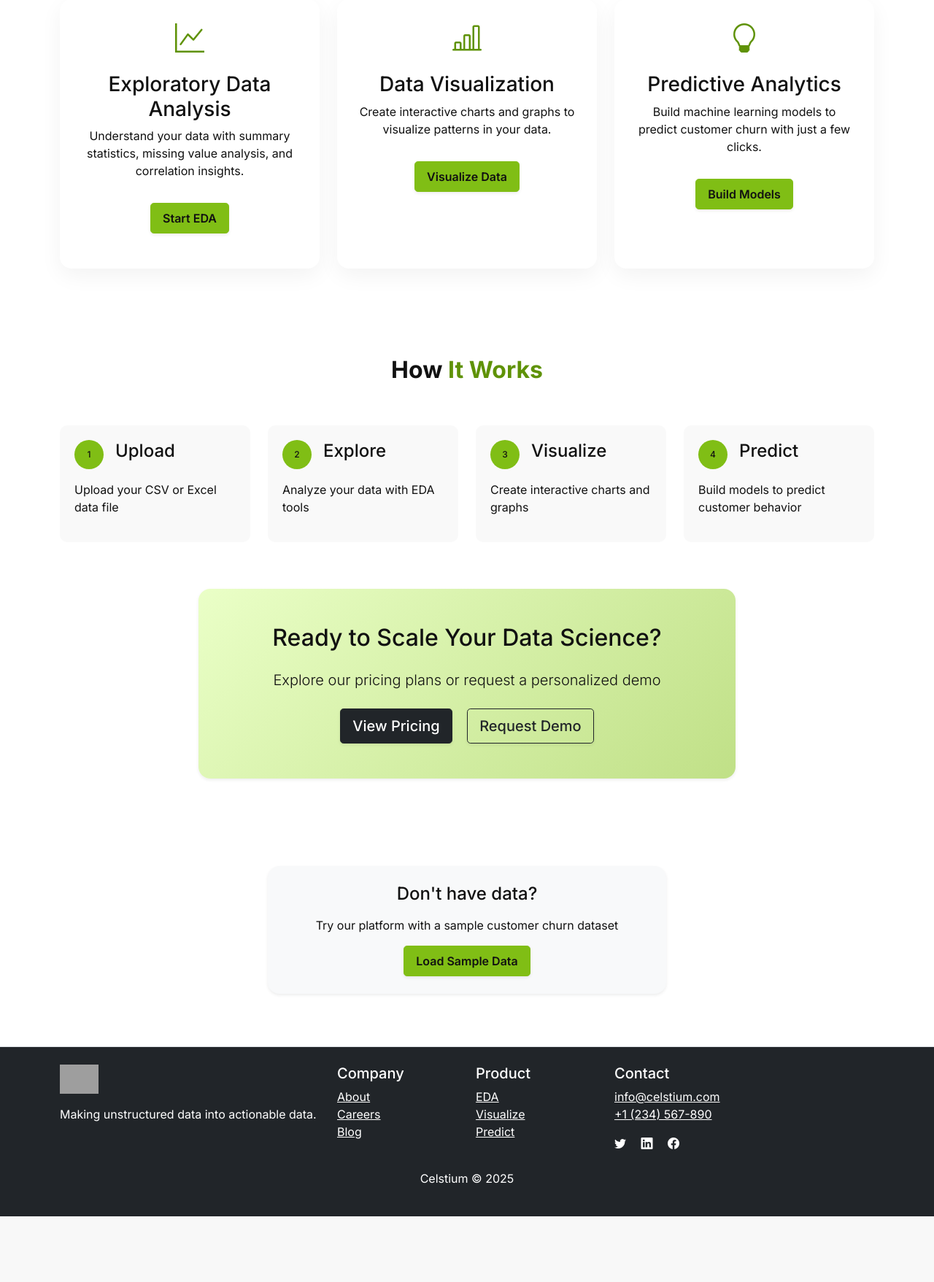
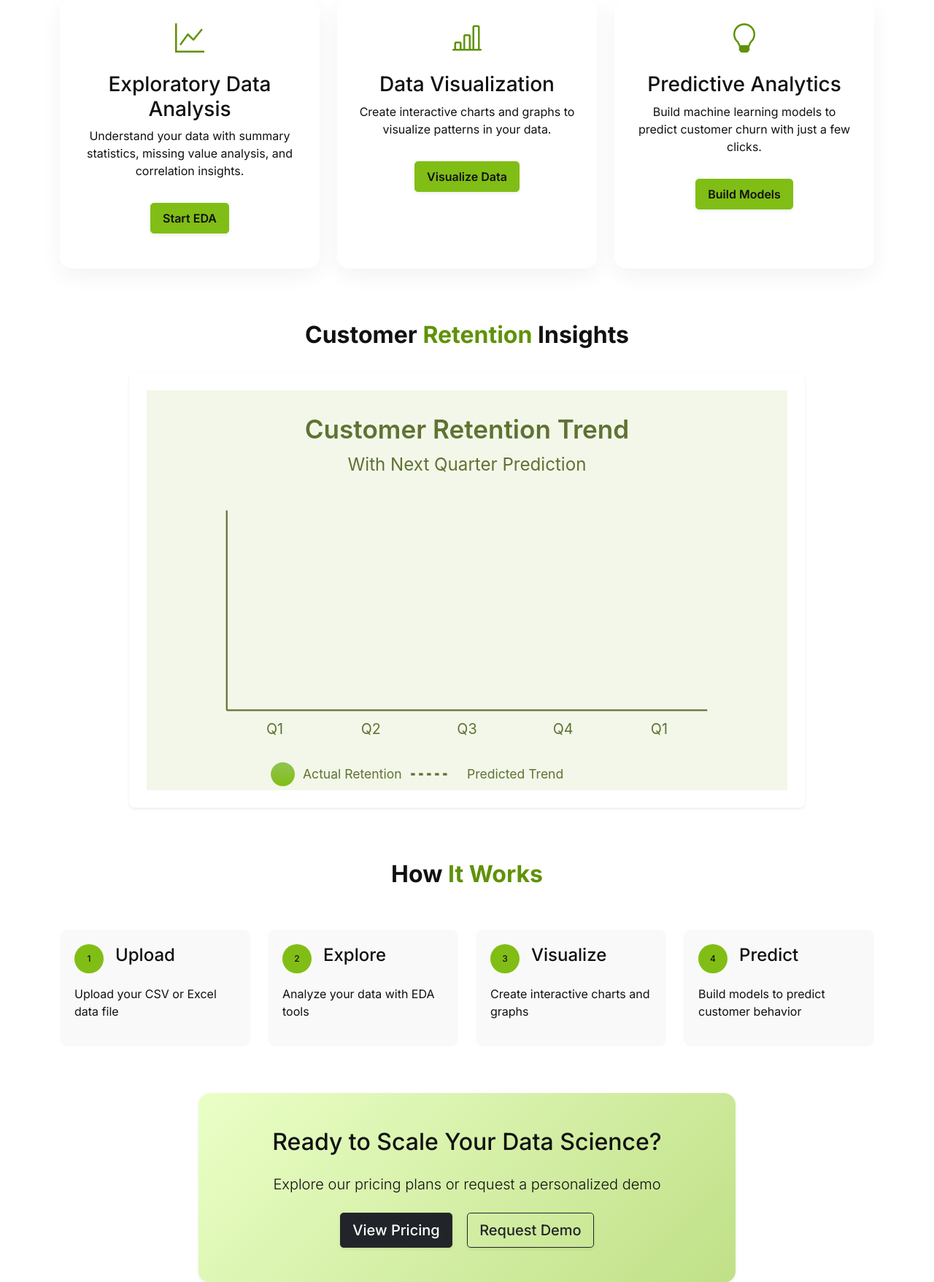
Before and after one commit to DHNWAC/data_science_platform, a Flask app: page / in a window 1280 px wide; the page is wider, and only the part inside the window is pictured. Shown: the part 901-2658 px from the top of that part at 73% size. Before the commit the page ends 2568 px from the top of that part, so only its background shows below. Run offline with Flask 2, Linux system fonts and the light colour scheme; some libraries are stand-ins or nearby versions; grey boxes are pictures that could not be loaded.

Commit message:
add retention chart to home page

```diff
--- a/templates/index.html
+++ b/templates/index.html
@@ -214,8 +214,27 @@
                 </div>
             </div>
         </div>
+        <div class="row mt-0 pt-5">
+            <div class="col-md-0 text-center">
+                <h2 class="section-title">Customer <span>Retention</span> Insights</h2>
+            </div>
+        </div>
 
-        <div class="row mt-5 pt-5">
+        <div class="row mt-0 justify-content-center">
+            <div class="col-md-10">
+                <div class="card shadow-sm">
+                    <div class="card-body p-4">
+                        <!-- SVG Visualization -->
+                        <img src="{{ url_for('static', filename='src_images/retention-trend-chart.svg') }}"
+                             alt="Customer Retention Trend Chart"
+                             class="img-fluid"
+                             style="width: 100%; max-height: 700px;">
+                    </div>
+                </div>
+            </div>
+        </div>
+
+        <div class="row mt-0 pt-5">
             <div class="col-md-12 text-center">
                 <h2 class="section-title">How <span>It Works</span></h2>
             </div>
```
Also changed, not shown: static/src_images/retention-trend-chart.svg (added).
